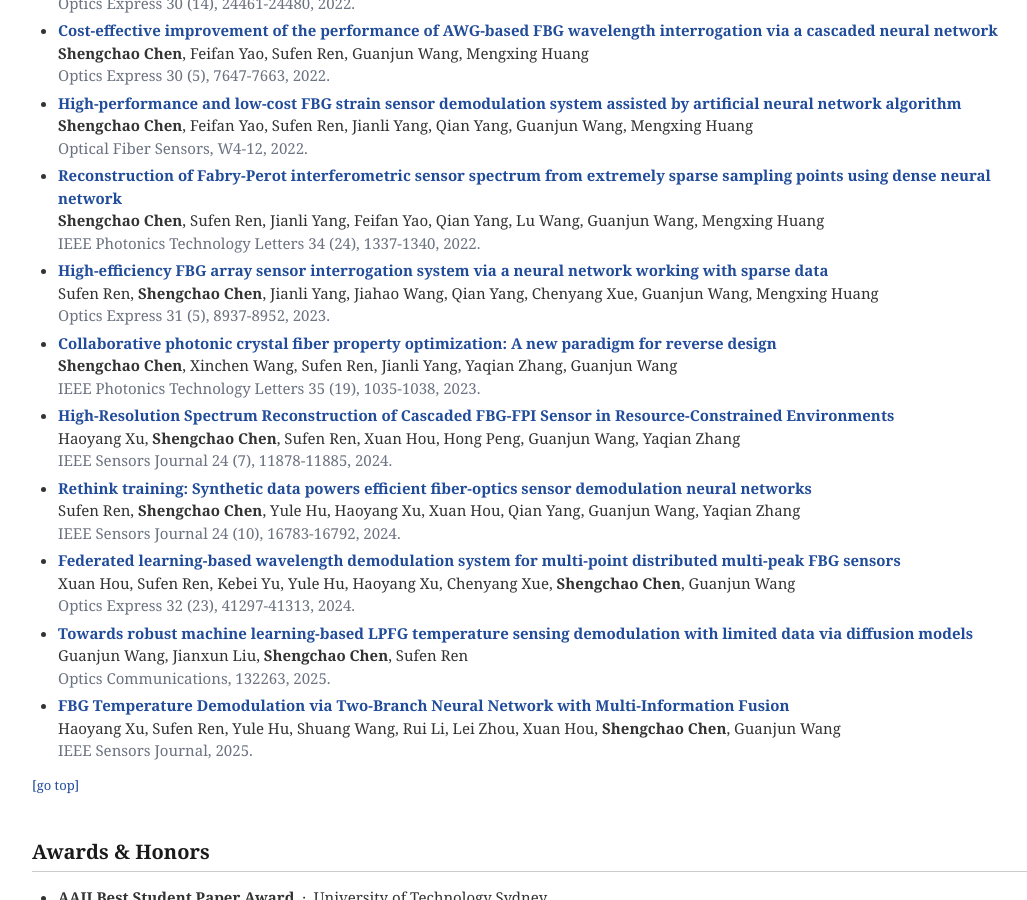
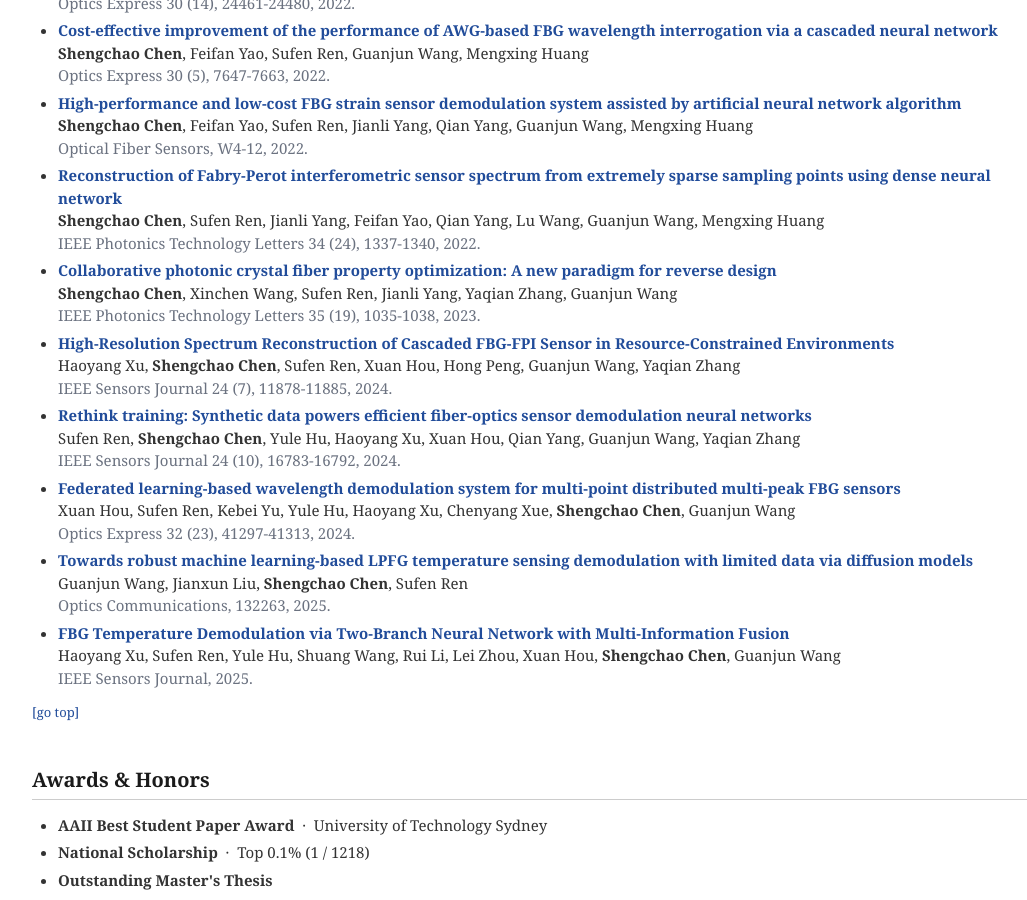
Before and after one commit to shengchaochen82/shengchaochen82.github.io, a Jekyll site: the page built from index.md, in a window 1280 px wide and 900 px high, scrolled down 3045 px. Shown: the whole window, without its empty margins (108-1135 px from the left). Built offline with Jekyll 4.4.1, drawn with Linux system fonts in a browser that asks for light colours.

Commit message:
Content: remove High-efficiency FBG array sensor interrogation paper
Co-Authored-By: Claude Sonnet 5 <noreply@anthropic.com>

```diff
--- a/_data/publications.yml
+++ b/_data/publications.yml
@@ -139,14 +139,6 @@ ai4science:
       conference_short: IEEE PTL
       conference: "IEEE Photonics Technology Letters 34 (24), 1337-1340, 2022."
       pdf: "https://ieeexplore.ieee.org/abstract/document/9950429"
-      bibtex: "https://class-il.mpi-inf.mpg.de/mnemonics/"
-      image: "./assets/img/survey.png"
-
-    - title: "High-efficiency FBG array sensor interrogation system via a neural network working with sparse data"
-      authors: "Sufen Ren, <strong>Shengchao Chen</strong>, Jianli Yang, Jiahao Wang, Qian Yang, Chenyang Xue, Guanjun Wang, Mengxing Huang"
-      conference_short: Optics Express
-      conference: "Optics Express 31 (5), 8937-8952, 2023."
-      pdf: "https://opg.optica.org/oe/fulltext.cfm?uri=oe-31-5-8937&id=527041"
       bibtex: "https://class-il.mpi-inf.mpg.de/mnemonics/"
       image: "./assets/img/survey.png"
 
```
